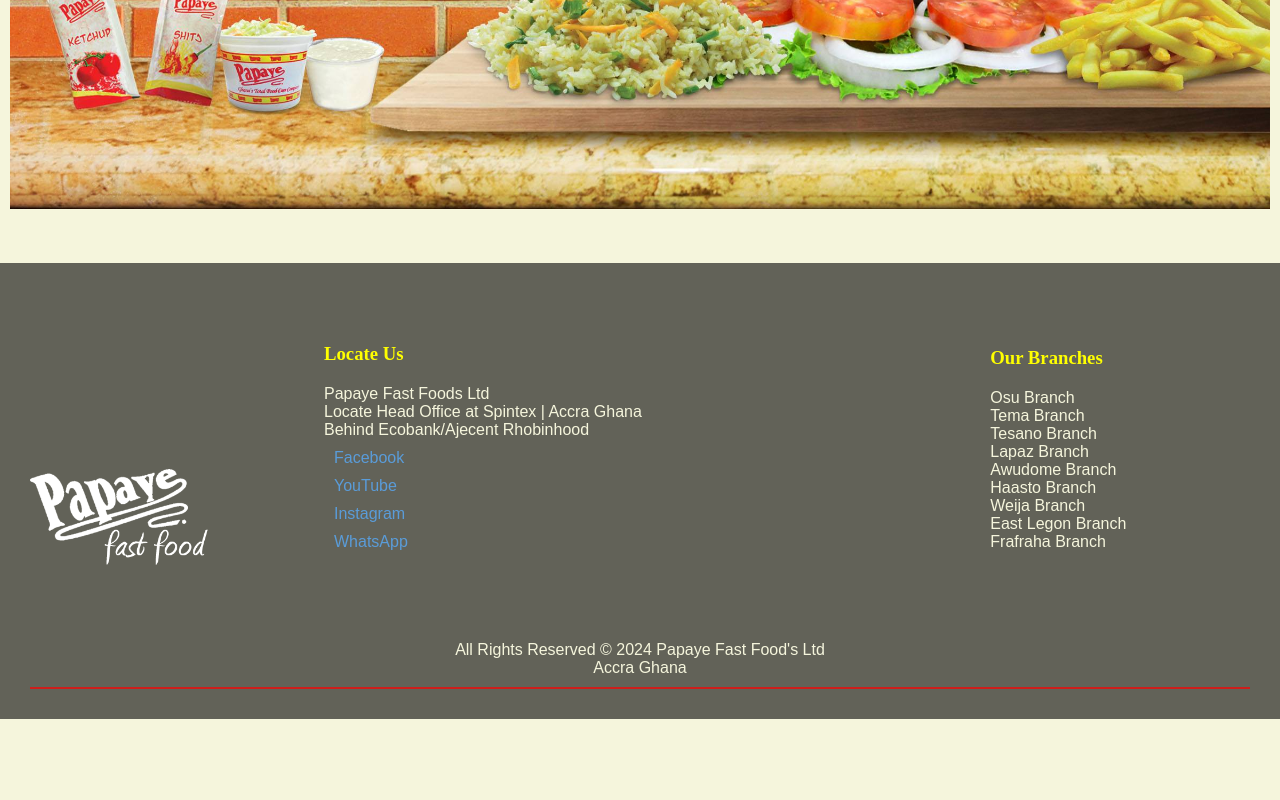
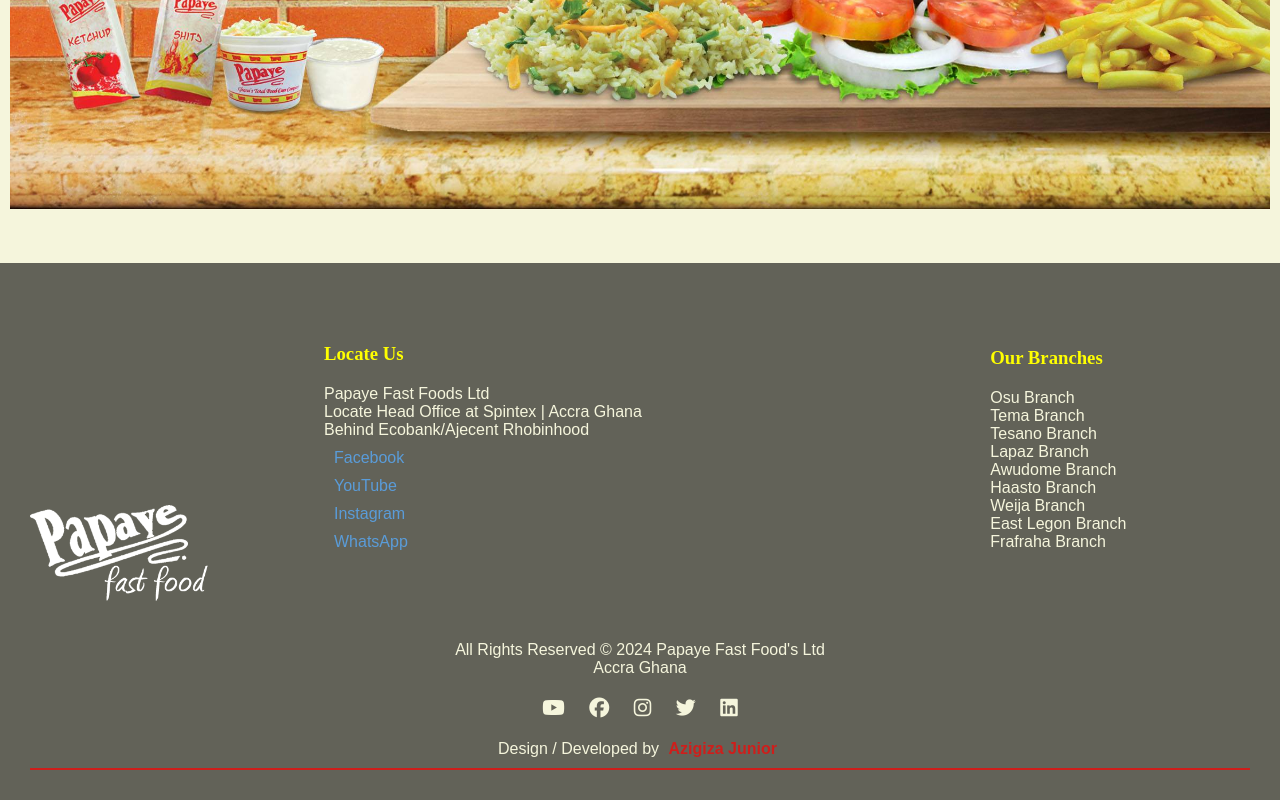
Before and after one commit to Papaye2025/Papaye-fasts-food, a plain HTML site: page extra-page.html in a window 1280 px wide. Shown: the part 1007-1807 px from the top of the page. Before the commit the page ends 1726 px from the top, so only its background shows below. Drawn offline with Linux system fonts and the light colour scheme.

Commit message:
Update extra-page.html

```diff
--- a/extra-page.html
+++ b/extra-page.html
@@ -86,7 +86,7 @@
         <img src="bg.jpg" width="100%" alt="">
     </div>
 
-    <footer>
+   <footer>
         <div class="footer-container">
             <h3>Locate Us</h3>
             <p>Papaye Fast Foods Ltd </p>
@@ -120,8 +120,18 @@
             <center>
             <p>All Rights Reserved &copy; 2024 Papaye Fast Food's Ltd</p>
             <p>Accra Ghana</p>
+                <p class="social-icons">
+                    <a href=""><i class="fa-brands fa-youtube"></i></a>
+                    <a href=""><i class="fa-brands fa-facebook"></i></a>
+                    <a href=""><i class="fa-brands fa-instagram"></i></a>
+                    <a href=""><i class="fa-brands fa-twitter"></i></a>
+                    <a href=""><i class="fa-brands fa-linkedin"></i></a>
+                   </p>
+                  <p>Design / Developed by <b>Azigiza Junior</b></p>
         </center>
         </div>
     </footer>
+    <script src="https://kit.fontawesome.com/673a4a92e3.js" crossorigin="anonymous"></script>
+
 </body>
 </html>
```
